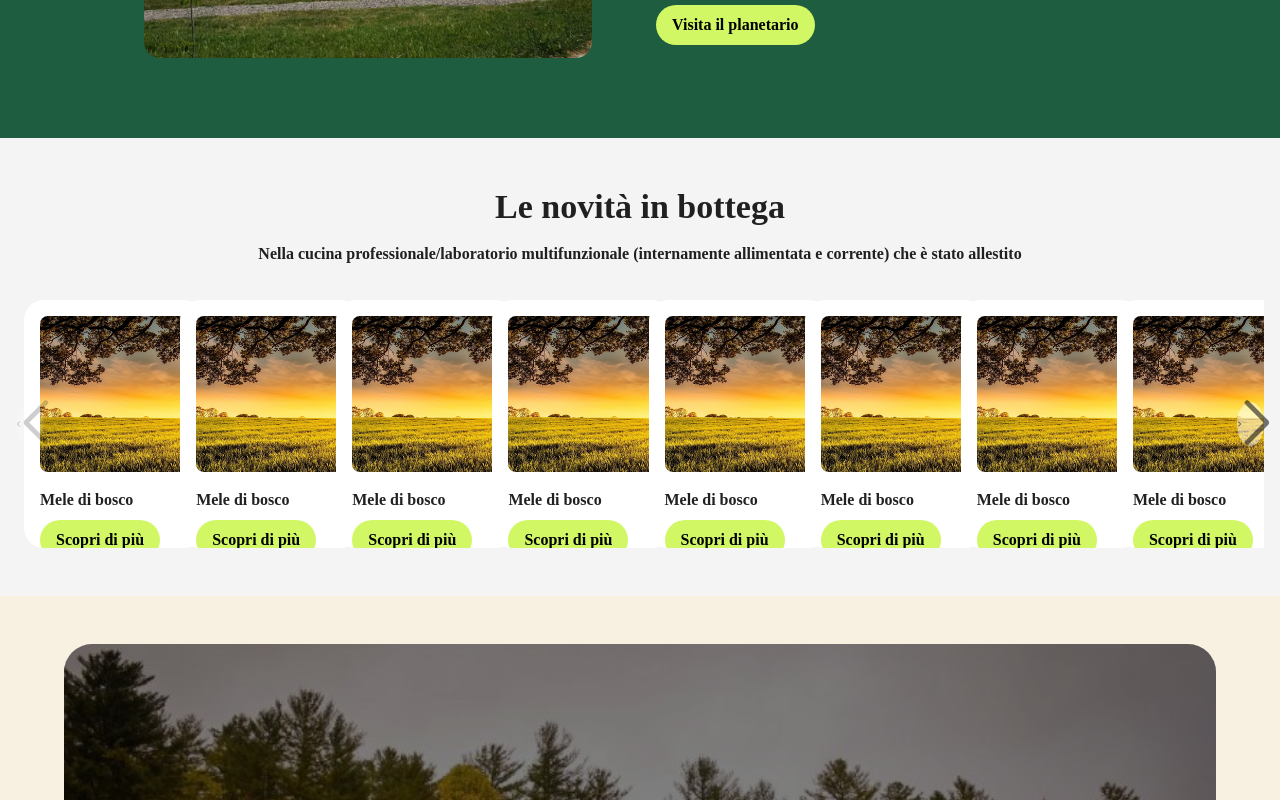
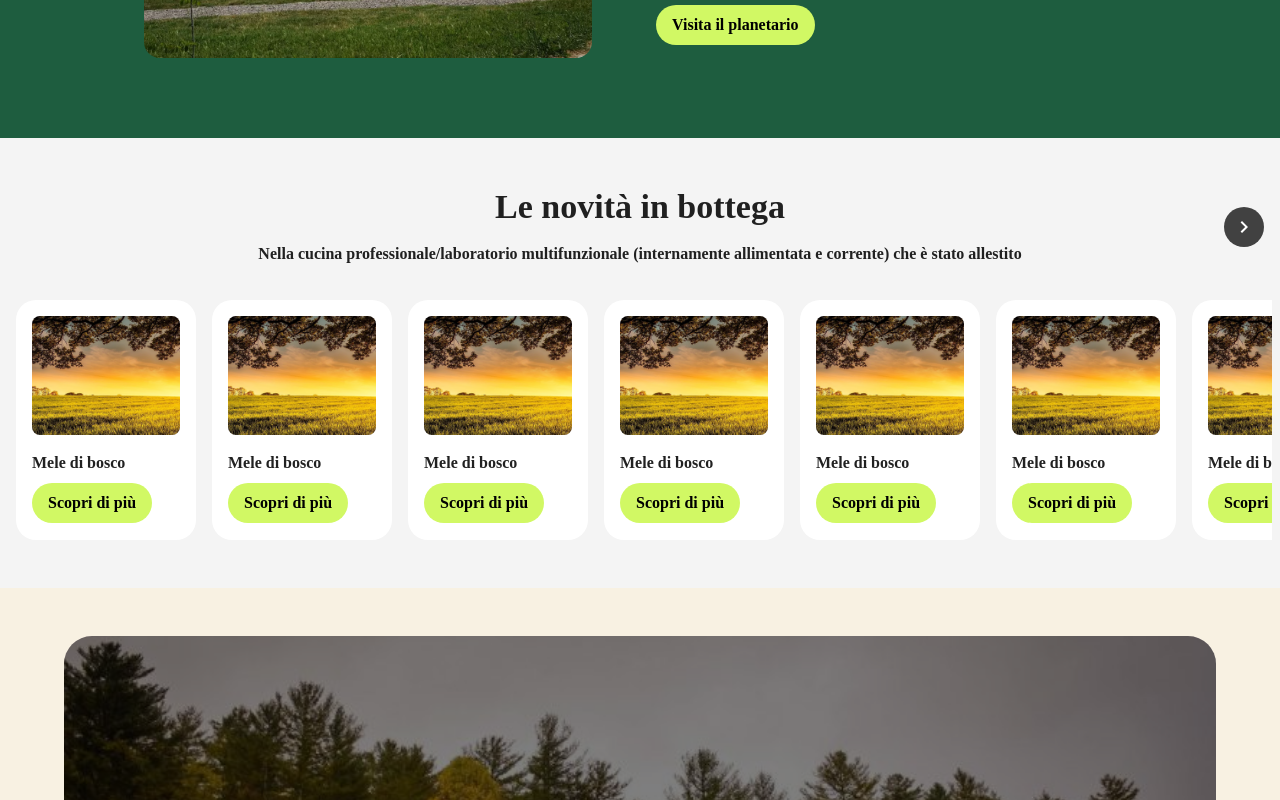
Before and after one commit to darioesposito01/pixel_crew_proj, a React (Vite) app: page / in a window 1280 px wide. Shown: the part 2060-2860 px from the top of the page. Built offline with nearby package versions, Linux system fonts and the light colour scheme.

Commit message:
modifica NovitaSection

```diff
--- a/src/Components/NovitaSection.jsx
+++ b/src/Components/NovitaSection.jsx
@@ -1,11 +1,6 @@
-import React from 'react';
-import { Box, Typography, Card, CardContent, CardMedia, Button, IconButton } from '@mui/material';
+import React, { useRef, useState, useEffect } from 'react';
+import { Box, Typography, Card, CardContent, CardMedia, IconButton, Grid } from '@mui/material';
 import { ChevronLeft, ChevronRight } from '@mui/icons-material';
-import { Swiper, SwiperSlide } from 'swiper/react';
-import 'swiper/css';
-import 'swiper/css/navigation';
-import { Navigation } from 'swiper/modules';
-
 
 import small_image from '../assets/small_image.png';
 import ButtonCustom from './ButtonCustom';
@@ -25,45 +20,114 @@ const products = [
 ];
 
 const NovitaBottegaSection = () => {
+  const scrollContainerRef = useRef(null);
+  const [showLeftArrow, setShowLeftArrow] = useState(false);
+  const [showRightArrow, setShowRightArrow] = useState(true);
+
+  const handleScroll = () => {
+    const container = scrollContainerRef.current;
+    if (container) {
+      setShowLeftArrow(container.scrollLeft > 0);
+      setShowRightArrow(
+        container.scrollLeft < container.scrollWidth - container.clientWidth
+      );
+    }
+  };
+
+  useEffect(() => {
+    const container = scrollContainerRef.current;
+    if (container) {
+      container.addEventListener('scroll', handleScroll);
+      return () => container.removeEventListener('scroll', handleScroll);
+    }
+  }, []);
+
+  const scroll = (scrollOffset) => {
+    const container = scrollContainerRef.current;
+    if (container) {
+      container.scrollBy({ left: scrollOffset, behavior: 'smooth' });
+    }
+  };
+
   return (
-    <Box sx={{ py: 6, px: 2, bgcolor:'#F4F4F4'}}>
+    <Box sx={{ py: 6, px: 2, bgcolor: '#F4F4F4' }}>
+    <Box sx={{position:'relative'}}>
+        <>
       <Typography variant="h4" component="h2" align="center" gutterBottom>
         Le novità in bottega
       </Typography>
       <Typography variant="subtitle1" align="center" sx={{ mb: 4 }}>
         Nella cucina professionale/laboratorio multifunzionale (internamente allimentata e corrente) che è stato allestito
       </Typography>
+      </>
+      {showLeftArrow && (
+          <IconButton
+            onClick={() => scroll(-200)}
+            sx={{
+              position: 'absolute',
+              right:50,
+              top: '50%',
+              transform: 'translateY(-50%)',
+              zIndex: 2,
+              bgcolor: 'rgba(65,65,65,1)',
+              '&:hover': { bgcolor: 'rgba(65,65,65,0.8)' },
+            }}
+          >
+            <ChevronLeft sx={{color:'white'}} />
+          </IconButton>
+        )}
+        {showRightArrow && (
+          <IconButton
+            onClick={() => scroll(200)}
+            sx={{
+              position: 'absolute',
+              right: 0,
+              top: '50%',
+              transform: 'translateY(-50%)',
+              zIndex: 2,
+              bgcolor: 'rgba(65,65,65,1)',
+              '&:hover': { bgcolor: 'rgba(65,65,65,0.8)'
 
+            },
+            }}
+          >
+            <ChevronRight sx={{color:'white'}} />
+          </IconButton>
+        )}
+      </Box>
       <Box sx={{ position: 'relative' }}>
-        <Swiper
-          slidesPerView={6}
-          spaceBetween={1}
-          navigation={{
-            prevEl: '.swiper-button-prev',
-            nextEl: '.swiper-button-next',
+        <Box
+          ref={scrollContainerRef}
+          sx={{
+            display: 'flex',
+            overflowX: 'auto',
+            scrollbarWidth: 'none',
+            '&::-webkit-scrollbar': { display: 'none' },
+            mx: -1,
           }}
-          breakpoints={{
-            640: { slidesPerView: 2 },
-            768: { slidesPerView: 8 },
-            1024: { slidesPerView: 8 },
-          }}
-          modules={[Navigation]}
         >
           {products.map((product) => (
-            <SwiperSlide key={product.id}>
-              <Card elevation={0} sx={{ width:180, height:240,marginX:1, borderRadius: 5, bgcolor:'white', paddingBottom:1}}>
+            <Card key={product.id} elevation={0} sx={{
+              flexShrink: 0,
+              width: 180,
+              height: 240,
+              mx: 1,
+              borderRadius: 5,
+              bgcolor: 'white',
+              pb: 1
+            }}>
               <CardMedia
                 component="img"
                 image={product.image}
                 alt={product.name}
                 sx={{
-                    padding:2,
-                    borderRadius:6,
-                    height:'65%'
+                  p: 2,
+                  borderRadius: 6,
+                  height: '65%'
                 }}
               />
-                <CardContent sx={{paddingX: 2, paddingY:0}}>
-                  <Typography sx={{marginBottom:1}} variant="h7" component="div">
+              <CardContent sx={{ px: 2, py: 0 }}>
+                <Typography sx={{ mb: 1 }} variant="h7" component="div">
                   {product.name}
                 </Typography>
                 <ButtonCustom>
@@ -71,37 +135,8 @@ const NovitaBottegaSection = () => {
                 </ButtonCustom>
               </CardContent>
             </Card>
-            </SwiperSlide>
           ))}
-        </Swiper>
-        <IconButton
-          className="swiper-button-prev"
-          sx={{
-            position: 'absolute',
-            left: 0,
-            top: '50%',
-            transform: 'translateY(-50%)',
-            zIndex: 2,
-            bgcolor: 'rgba(255,255,255,0.5)',
-            '&:hover': { bgcolor: 'rgba(255,255,255,0.8)' },
-          }}
-        >
-          <ChevronLeft />
-        </IconButton>
-        <IconButton
-          className="swiper-button-next"
-          sx={{
-            position: 'absolute',
-            right: 0,
-            top: '50%',
-            transform: 'translateY(-50%)',
-            zIndex: 2,
-            bgcolor: 'rgba(255,255,255,0.5)',
-            '&:hover': { bgcolor: 'rgba(255,255,255,0.8)' },
-          }}
-        >
-          <ChevronRight />
-        </IconButton>
+        </Box>
       </Box>
     </Box>
   );
```
Lines whose indentation alone changed are shown as unchanged.
